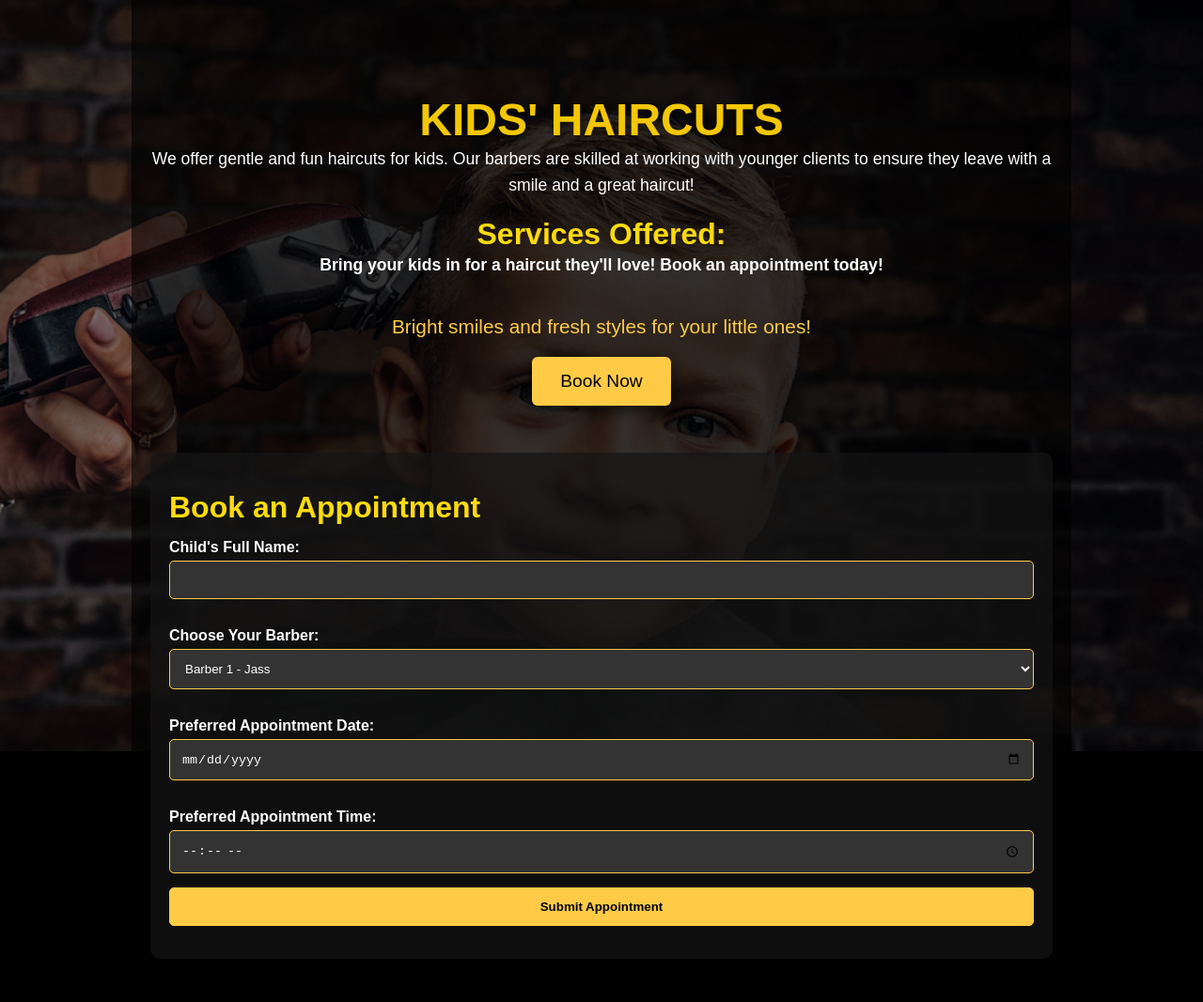
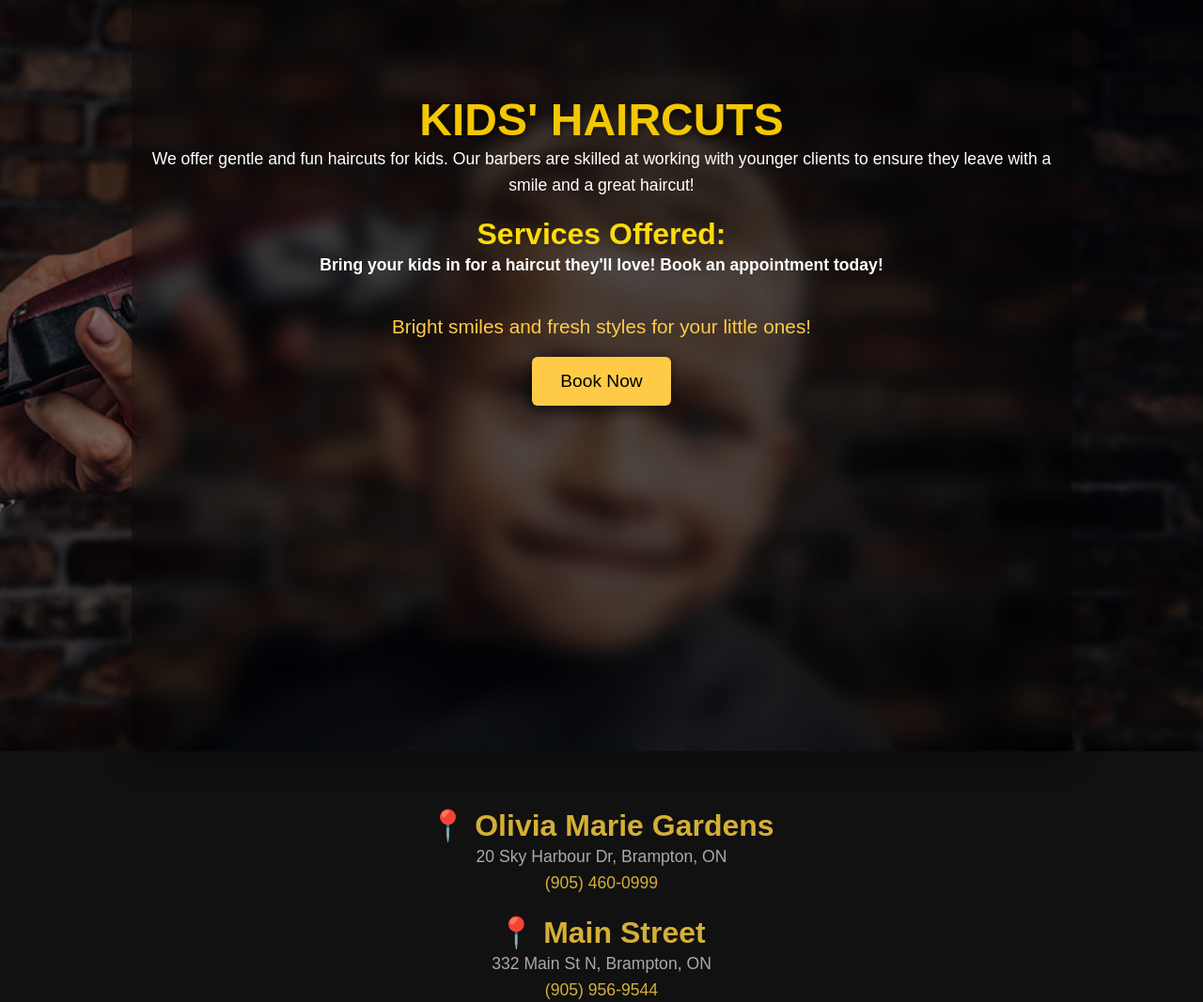
Before and after one commit to Lovekus969/5-River-Barber, a plain HTML site: page kids-haircuts.html in a window 1280 px wide. Shown: the top 1067 px of the page at 94% size. Drawn offline with Linux system fonts and the light colour scheme.

Commit message:
Update kids-haircuts.html
Finally remove the old submission form and now redirecting to the main file for the booking  section for kid

```diff
--- a/kids-haircuts.html
+++ b/kids-haircuts.html
@@ -41,11 +41,16 @@
    main {
   flex: 1;
   padding: 100px 20px 60px;
-      background-color: rgba(0, 0, 0, 0.6);
+  background-color: rgba(0, 0, 0, 0.4);
+  backdrop-filter: blur(10px);
+  -webkit-backdrop-filter: blur(10px);
   max-width: 1000px;
   margin: auto;
   text-align: center;
+  border-radius: 12px;
+  box-shadow: 0 8px 32px rgba(0, 0, 0, 0.4);
 }
+
 
     h1 {
       font-size: 3rem;
@@ -97,9 +102,12 @@
    .appointment-form {
   margin-top: 50px;
   padding: 20px;
-      background-color: rgba(20, 20, 20, 0.7);
+  background-color: rgba(20, 20, 20, 0.5);
+  backdrop-filter: blur(8px);
+  -webkit-backdrop-filter: blur(8px);
   border-radius: 10px;
   text-align: left;
+  box-shadow: 0 4px 20px rgba(0, 0, 0, 0.6);
 }
 
     .appointment-form label {
@@ -178,33 +186,10 @@
       <p><strong>Bring your kids in for a haircut they'll love! Book an appointment today!</strong></p>
 
       <div class="falling-text">Bright smiles and fresh styles for your little ones!</div>
-      <a href="#book" class="cta-button">Book Now</a>
+      <a href="booking.html" class="cta-button">Book Now</a>
 
-      <div id="book" class="appointment-form">
-        <h2>Book an Appointment</h2>
-        <form action="submit-booking.php" method="POST">
-          <label for="name">Child's Full Name:</label>
-          <input type="text" id="name" name="name" required>
 
-          <label for="barber">Choose Your Barber:</label>
-          <select id="barber" name="barber" required>
-            <option value="Jass">Barber 1 - Jass</option>
-            <option value="Gurbir">Barber 2 - Gurbir</option>
-            <option value="Vishal">Barber 3 - Vishal</option>
-            <option value="Sahil">Barber 4 - Sahil Mall</option>
-            <option value="Rahul">Barber 5 - Rahul</option>
-            <option value="Manish">Barber 6 - Manish</option>
-            <option value="Ravi">Barber 7 - Ravi</option>
-          </select>
 
-          <label for="date">Preferred Appointment Date:</label>
-          <input type="date" id="date" name="date" required>
-
-          <label for="time">Preferred Appointment Time:</label>
-          <input type="time" id="time" name="time" required>
-
-          <button type="submit">Submit Appointment</button>
-        </form>
       </div>
     </main>
 
```
Lines whose indentation alone changed are shown as unchanged.
